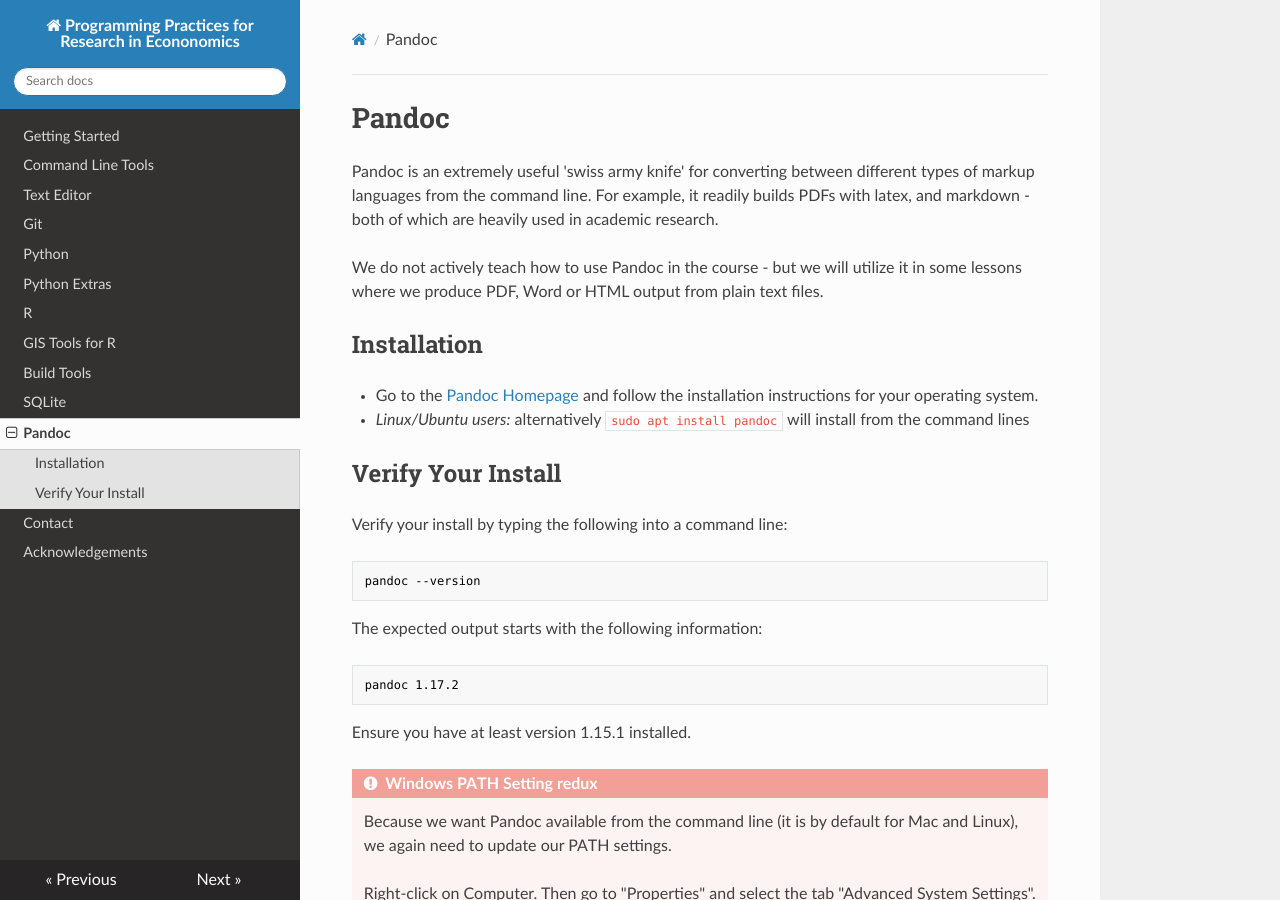
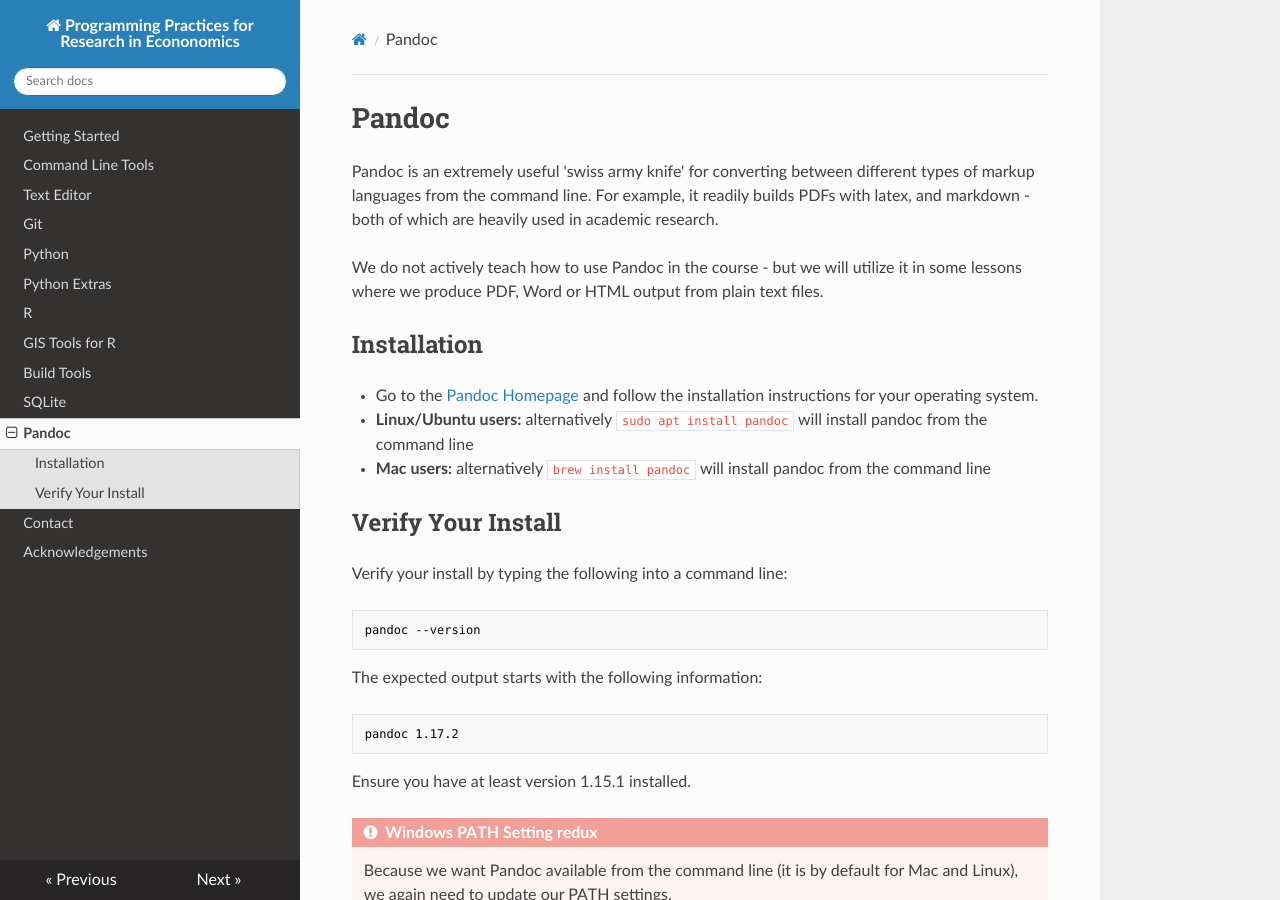
Before and after one commit to pp4rs/DEPRECATED-installation-guide, an MkDocs documentation site: the page built from docs/pandoc.md, in a window 1280 px wide and 900 px high. Built offline with MkDocs 1.6.1, drawn with Linux system fonts in a browser that asks for light colours; nearby versions of some CDN libraries; old or Windows-style settings are respelled for this version of MkDocs.

Commit message:
updates to install guide for mac

```diff
--- a/docs/pandoc.md
+++ b/docs/pandoc.md
@@ -8,7 +8,8 @@
 ## Installation
 
 *   Go to the [Pandoc Homepage](https://pandoc.org/) and follow the installation instructions for your operating system.
-*   *Linux/Ubuntu users:* alternatively `sudo apt install pandoc` will install from the command lines
+*   **Linux/Ubuntu users:** alternatively `sudo apt install pandoc` will install pandoc from the command line
+* **Mac users:** alternatively `brew install pandoc` will install pandoc from the command line
 
 
 ## Verify Your Install
```
Also changed, not shown: docs/commandLine.md (+1 -1 lines), docs/python.md (+2 -2 lines).
